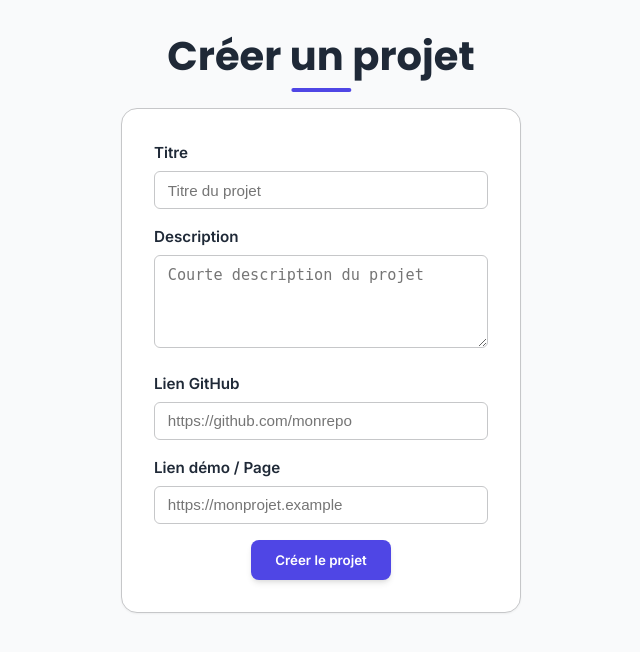
After one commit to cc-didic/MonPorteFolio, a PHP site: page /createproject.php in a window 1280 px wide. The commit adds this page. Shown: the top 652 px of the page, without its empty margins (319-959 px from the left). Run offline with PHP 8.4, Linux system fonts and the light colour scheme.

Commit message:
Ajout de la page createproject

```diff
--- /dev/null
+++ b/createproject.php
@@ -0,0 +1,43 @@
+<!DOCTYPE html>
+<html lang="fr">
+<head>
+    <meta charset="UTF-8">
+    <meta name="viewport" content="width=device-width, initial-scale=1.0">
+    <title>Créer un projet</title>
+    <link rel="stylesheet" href="style.css">
+</head>
+<body>
+    <div class="container">
+        <h1 class="section-title">Créer un projet</h1>
+
+        <form class="form-card" action="" method="post" enctype="multipart/form-data">
+            <div class="form-grid">
+                <div class="form-group full">
+                    <label for="title">Titre</label>
+                    <input id="title" name="title" type="text" placeholder="Titre du projet">
+                </div>
+
+                <div class="form-group full">
+                    <label for="description">Description</label>
+                    <textarea id="description" name="description" rows="4" placeholder="Courte description du projet"></textarea>
+                </div>
+
+                <div class="form-group full">
+                    <label for="gh_link">Lien GitHub</label>
+                    <input id="gh_link" name="gh_link" type="url" placeholder="https://github.com/monrepo">
+                </div>
+
+                <div class="form-group full">
+                    <label for="pr_link">Lien démo / Page</label>
+                    <input id="pr_link" name="pr_link" type="url" placeholder="https://monprojet.example">
+                </div>
+            </div>
+
+            <div class="form-actions">
+                <button class="btn-primary" type="submit">Créer le projet</button>
+            </div>
+        </form>
+    </div>
+
+</body>
+</html>
--- a/style.css
+++ b/style.css
@@ -10,7 +10,7 @@
     --text-color: #111827; /* Gray 900 */
     --text-muted: #6B7280; /* Gray 500 */
     --accent-color: #F59E0B; /* Amber 500 */
-    --border-color: #E5E7EB; /* Gray 200 */
+    --border-color: #c6c7c9; /* Gray 200 */
 
     /* Typography */
     --font-heading: 'Poppins', sans-serif;
@@ -283,6 +283,19 @@ button, .btn {
     margin-top: auto;
 }
 
+.project .project-skills{
+    display: flex;
+    gap: var(--spacing-sm);
+    margin: 10px 0;
+}
+
+.project .project-skills div{
+    padding: 2px 5px;
+    background-color: var(--primary-color);
+    color: white;
+    border-radius: var(--radius-full);
+}
+
 .btn-link {
     display: inline-flex;
     align-items: center;
@@ -506,3 +519,73 @@ button, .btn {
         min-height: 90px;
     }
 }
+
+/* Form styles for createproject.php */
+.form-card {
+    background: var(--surface-color);
+    padding: var(--spacing-md);
+    border-radius: var(--radius-lg);
+    box-shadow: var(--shadow-sm);
+    border: 1px solid var(--border-color);
+    max-width: 400px;
+    margin: 0 auto 2rem;
+}
+
+.form-grid {
+    display: grid;
+    grid-template-columns: repeat(2, 1fr);
+    gap: 1rem;
+}
+
+@media (max-width: 700px) {
+    .form-grid {
+        grid-template-columns: 1fr;
+    }
+}
+
+.form-group label {
+    display: block;
+    font-weight: 600;
+    margin-bottom: 0.35rem;
+    color: var(--secondary-color);
+    font-size: 0.95rem;
+}
+
+.form-group input[type="text"],
+.form-group input[type="url"],
+.form-group input[type="file"],
+.form-group textarea {
+    width: 100%;
+    padding: 0.6rem 0.8rem;
+    border-radius: var(--radius-sm);
+    border: 1px solid var(--border-color);
+    background: #fff;
+    font-size: 0.95rem;
+    color: var(--text-color);
+    transition: box-shadow 0.15s ease, border-color 0.15s ease;
+}
+
+.form-group input:focus,
+.form-group textarea:focus {
+    outline: none;
+    border-color: var(--primary-color);
+    box-shadow: 0 6px 18px rgba(79,70,229,0.08);
+}
+
+.form-group.full {
+    grid-column: 1 / -1;
+}
+
+.form-actions {
+    text-align: center;
+    margin-top: 1rem;
+}
+
+input[type="file"] {
+    padding: 0.25rem 0.5rem;
+}
+
+.section-title {
+    margin-top: 2rem;
+    margin-bottom: 1rem;
+}
```
Also changed, not shown: index.php (+9 -0 lines), includes/footer.php (line endings or trailing spaces).
